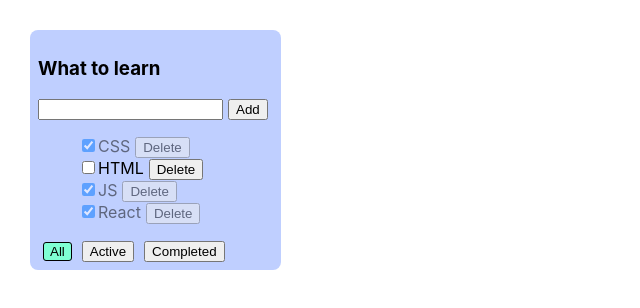
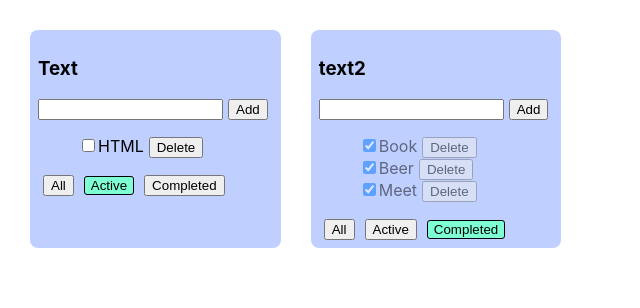
Before and after one commit to VitoZMX/To-Do-List-React, a React (Create React App) app: page / in a window 1280 px wide. Shown: the top 308 px of the page, without its empty margins (0-640 px from the left). Built offline with nearby package versions, Linux system fonts and the light colour scheme.

Commit message:
refactor: change structure state (05)

```diff
--- a/src/App.tsx
+++ b/src/App.tsx
@@ -1,59 +1,100 @@
 import React, {useState} from 'react'
 import './App.css'
-import {TaskType, Todolist} from './Todolist'
+import {Todolist} from './Todolist'
 import {v1} from 'uuid'
 
 export type FilterValuesType = 'all' | 'completed' | 'active'
 
+type ToDoListType = {
+    id: string
+    title: string
+    filter: FilterValuesType
+}
+
 function App() {
-    const [tasks, setTasks] = useState<Array<TaskType>>([
-        {id: v1(), title: 'CSS', isDone: true},
-        {id: v1(), title: 'HTML', isDone: false},
-        {id: v1(), title: 'JS', isDone: true},
-        {id: v1(), title: 'React', isDone: true}
-    ])
-    const [filter, setFilter] = useState<FilterValuesType>('all')
 
-    function addTask(title: string) {
+    function addTask(title: string, todolistId: string) {
         let newTask = {id: v1(), title: title || 'Default Name Task', isDone: false}
+        let tasks = tasksObj[todolistId]
         let newTasks = [newTask, ...tasks]
-        setTasks(newTasks)
+        tasksObj[todolistId] = newTasks
+        setTasksObj({...tasksObj})
     }
 
-    function changeStatus(taskId: string, isDone: boolean) {
+    function changeStatus(taskId: string, isDone: boolean, todolistId: string) {
+        let tasks = tasksObj[todolistId]
         let task = tasks.find(p => p.id === taskId)
+
         if (task) {
             task.isDone = isDone
+            setTasksObj({...tasksObj})
         }
-        setTasks([...tasks])
+
     }
 
-    function removeTask(taskId: string) {
+    function removeTask(taskId: string, todolistId: string) {
+        let tasks = tasksObj[todolistId]
         let filteredTasks = tasks.filter(el => el.id !== taskId)
-        setTasks(filteredTasks)
+        tasksObj[todolistId] = filteredTasks
+        setTasksObj({...tasksObj})
     }
 
-    function changeFilter(value: FilterValuesType) {
-        setFilter(value)
+    function changeFilter(value: FilterValuesType, todolistID: string) {
+        let todolist = todolists.find(tl => tl.id === todolistID)
+        if (todolist) {
+            todolist.filter = value
+        }
+        setTodoList([...todolists])
     }
 
-    let tasksForToDoList = tasks
-    if (filter === 'completed') {
-        tasksForToDoList = tasks.filter(el => el.isDone === true)
-    }
-    if (filter === 'active') {
-        tasksForToDoList = tasks.filter(el => el.isDone === false)
-    }
+    let todolistId1 = v1()
+    let todolistId2 = v1()
+
+    let [todolists, setTodoList] = useState<Array<ToDoListType>>([
+        {id: todolistId1, title: 'Text', filter: 'active'},
+        {id: todolistId2, title: 'text2', filter: 'completed'}
+    ])
+
+    let [tasksObj, setTasksObj] = useState({
+        [todolistId1]: [{id: v1(), title: 'CSS', isDone: true},
+            {id: v1(), title: 'HTML', isDone: false},
+            {id: v1(), title: 'JS', isDone: true},
+            {id: v1(), title: 'React', isDone: true}],
+        [todolistId2]: [{id: v1(), title: 'Book', isDone: true},
+            {id: v1(), title: 'Milk', isDone: false},
+            {id: v1(), title: 'Beer', isDone: true},
+            {id: v1(), title: 'Meet', isDone: true}],
+    })
 
     return (
         <div className="App">
-            <Todolist title={'What to learn'}
-                      tasks={tasksForToDoList}
-                      removeTask={removeTask}
-                      changeFilter={changeFilter}
-                      addTask={addTask}
-                      changeTaskStatus={changeStatus}
-                      filter={filter}/>
+            {
+                todolists.map((tl) => {
+                        let tasksForToDoList = tasksObj[tl.id]
+
+                        if (tl.filter === 'completed') {
+                            tasksForToDoList = tasksForToDoList.filter(el => el.isDone === true)
+                        }
+                        if (tl.filter === 'active') {
+                            tasksForToDoList = tasksForToDoList.filter(el => el.isDone === false)
+                        }
+
+                        return (
+                            <Todolist
+                                key={tl.id}
+                                title={tl.title}
+                                id={tl.id}
+                                tasks={tasksForToDoList}
+                                removeTask={removeTask}
+                                changeFilter={changeFilter}
+                                addTask={addTask}
+                                changeTaskStatus={changeStatus}
+                                filter={tl.filter}/>
+                        )
+                    }
+                )
+            }
+
         </div>
     )
 }
--- a/src/Todolist.tsx
+++ b/src/Todolist.tsx
@@ -9,11 +9,12 @@
 
 type ToDoListPropsType = {
     title: string
+    id: string
     tasks: Array<TaskType> // или TaskType[]
-    removeTask: (id: string) => void
-    changeFilter: (value: FilterValuesType) => void
-    addTask: (title: string) => void
-    changeTaskStatus: (taskId: string, isDone: boolean) => void
+    removeTask: (id: string, todolistId: string) => void
+    changeFilter: (value: FilterValuesType, todolistID: string) => void
+    addTask: (title: string, todolistId: string) => void
+    changeTaskStatus: (taskId: string, isDone: boolean, todolistId: string) => void
     filter: FilterValuesType
 }
 
@@ -27,22 +28,22 @@
     const onKeyPressHandler = (e: KeyboardEvent<HTMLInputElement>) => {
         setError(null)
         if (e.key === 'Enter') {
-            props.addTask(newTaskTitle)
+            props.addTask(newTaskTitle, props.id)
             setNewTaskTitle('')
         }
     }
     const addTask = () => {
         if (newTaskTitle.trim()) {
-            props.addTask(newTaskTitle.trim())
+            props.addTask(newTaskTitle.trim(), props.id)
             setNewTaskTitle('')
         } else {
             setError('Field required')
         }
     }
 
-    const onAllClickHandler = () => props.changeFilter('all')
-    const onActiveClickHandler = () => props.changeFilter('active')
-    const onCompletedClickHandler = () => props.changeFilter('completed')
+    const onAllClickHandler = () => props.changeFilter('all', props.id)
+    const onActiveClickHandler = () => props.changeFilter('active', props.id)
+    const onCompletedClickHandler = () => props.changeFilter('completed', props.id)
 
     return (
         <div style={{background: '#bfcfff', borderRadius: '8px', padding: '8px'}}>
@@ -59,9 +60,9 @@
             <ul>
                 {
                     props.tasks.map((el) => {
-                        const onDelTaskClickHandler = () => props.removeTask(el.id)
+                        const onDelTaskClickHandler = () => props.removeTask(el.id, props.id)
                         const onChangeStatusHandler = (e: ChangeEvent<HTMLInputElement>) =>
-                            props.changeTaskStatus(el.id, e.currentTarget.checked)
+                            props.changeTaskStatus(el.id, e.currentTarget.checked, props.id)
 
                         return (
                             <li className={el.isDone ? 'is-done' : ''}>
```
